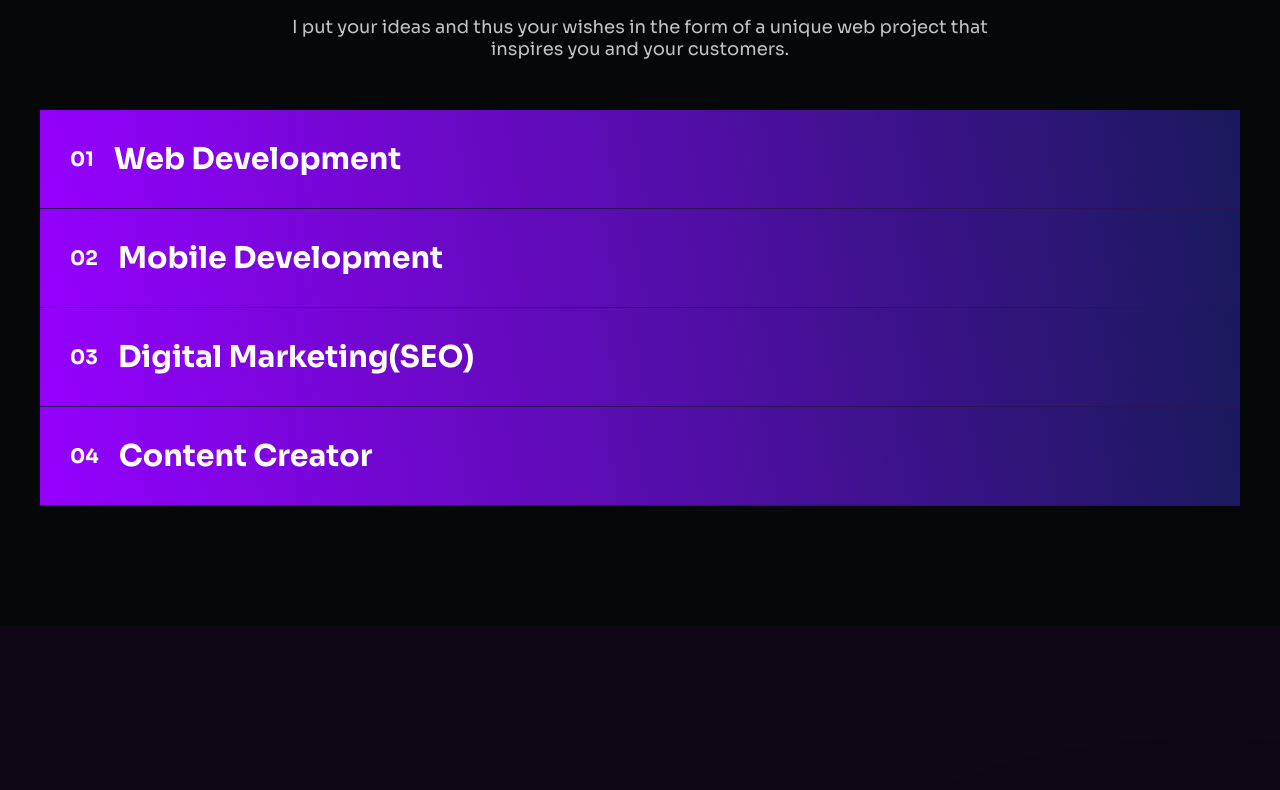
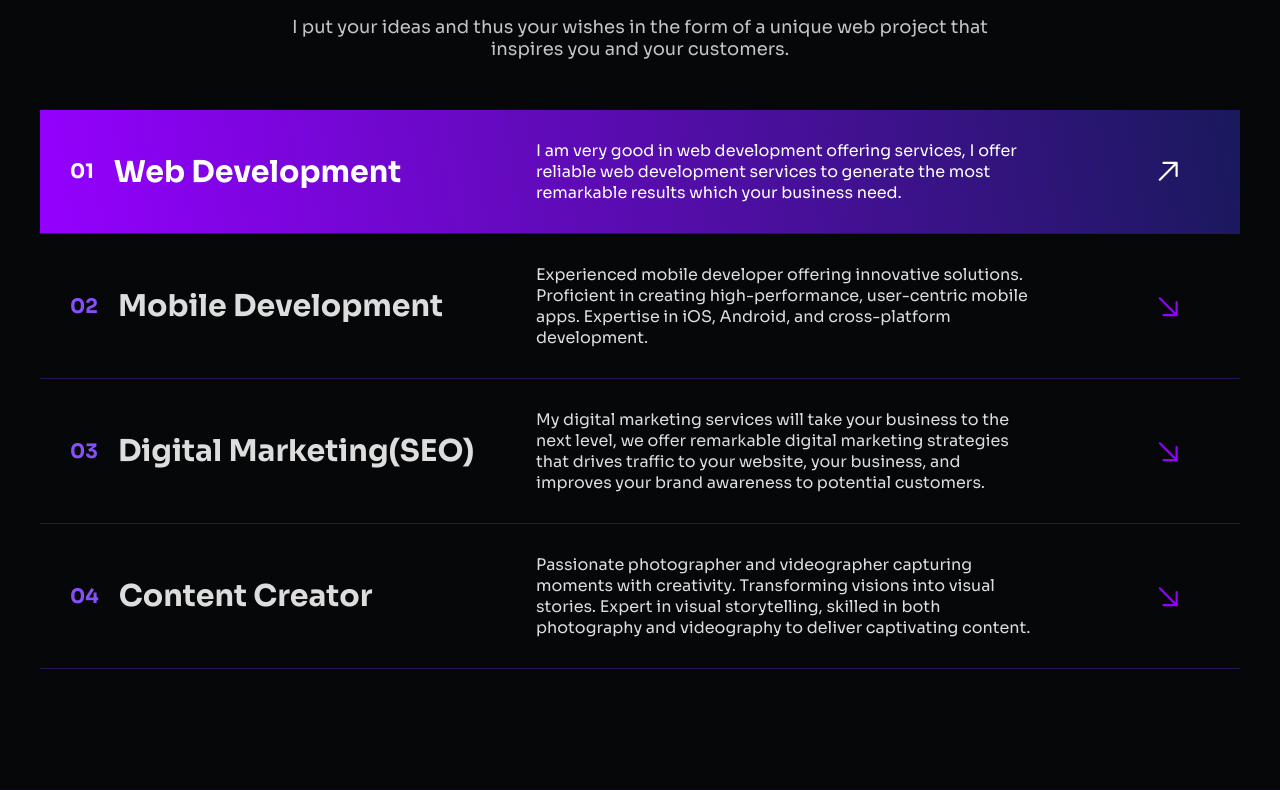
Before and after one commit to DiwanMalla/Portfolio, a Next.js app in the folder FORNTEND/: page / in a window 1280 px wide. Shown: the part 1210-2000 px from the top of the page. Built offline with nearby package versions, Linux system fonts and the light colour scheme; a web font is replaced by a local one.

Commit message:
Added and completed services section

```diff
--- a/FORNTEND/pages/index.js
+++ b/FORNTEND/pages/index.js
@@ -1,5 +1,6 @@
 import Head from "next/head";
 import Link from "next/link";
+import { useState } from "react";
 import { BiDownload } from "react-icons/bi";
 import {
   FaFacebook,
@@ -7,8 +8,17 @@ import {
   FaLinkedin,
   FaThreads,
 } from "react-icons/fa6";
+import { GoArrowUpRight } from "react-icons/go";
+export default function Home() {
+  //active service background color
+  const [activeIndex, setActiveIndex] = useState(0);
+  const handleHover = (index) => {
+    setActiveIndex(index);
+  };
 
-export default function Home() {
+  const handleMouseOut = () => {
+    setActiveIndex(0); // set the first item as active when mouse leaves
+  };
   // services data
   const services = [
     {
@@ -154,11 +164,22 @@ export default function Home() {
           </div>
           <div className="services_menu">
             {services.map((service, index) => (
-              <div key={index} className="services_item sactive">
+              <div
+                key={index}
+                className={`services_item ${
+                  activeIndex === index ? `sactive` : ""
+                }`}
+                onMouseOver={() => handleHover(index)}
+                onMouseOut={() => handleMouseOut}
+              >
                 <div className="left_s_box">
                   <span>0{index + 1}</span>
                   <h3>{service.title}</h3>
                 </div>
+                <div className="right_s_box">
+                  <p>{service.description}</p>
+                </div>
+                <GoArrowUpRight />
               </div>
             ))}
           </div>
```
